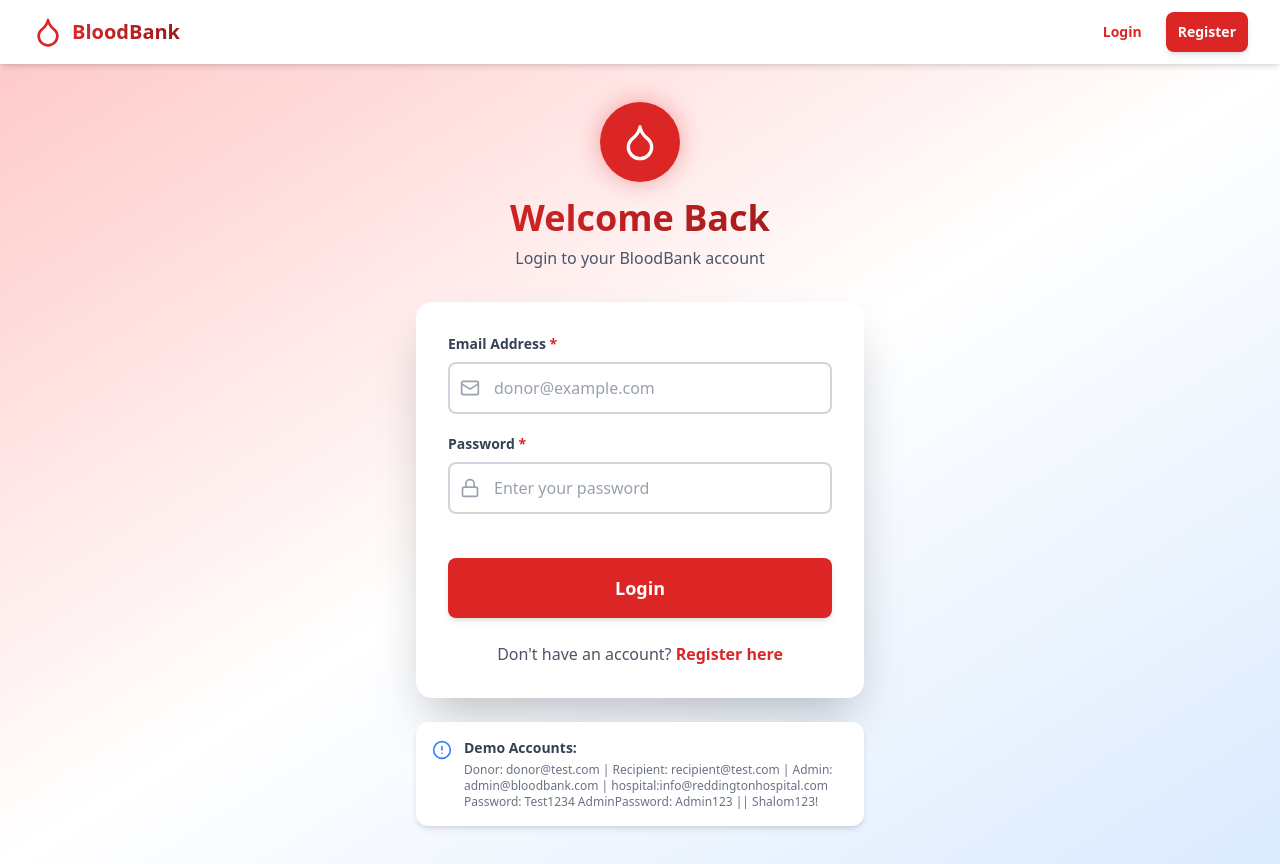
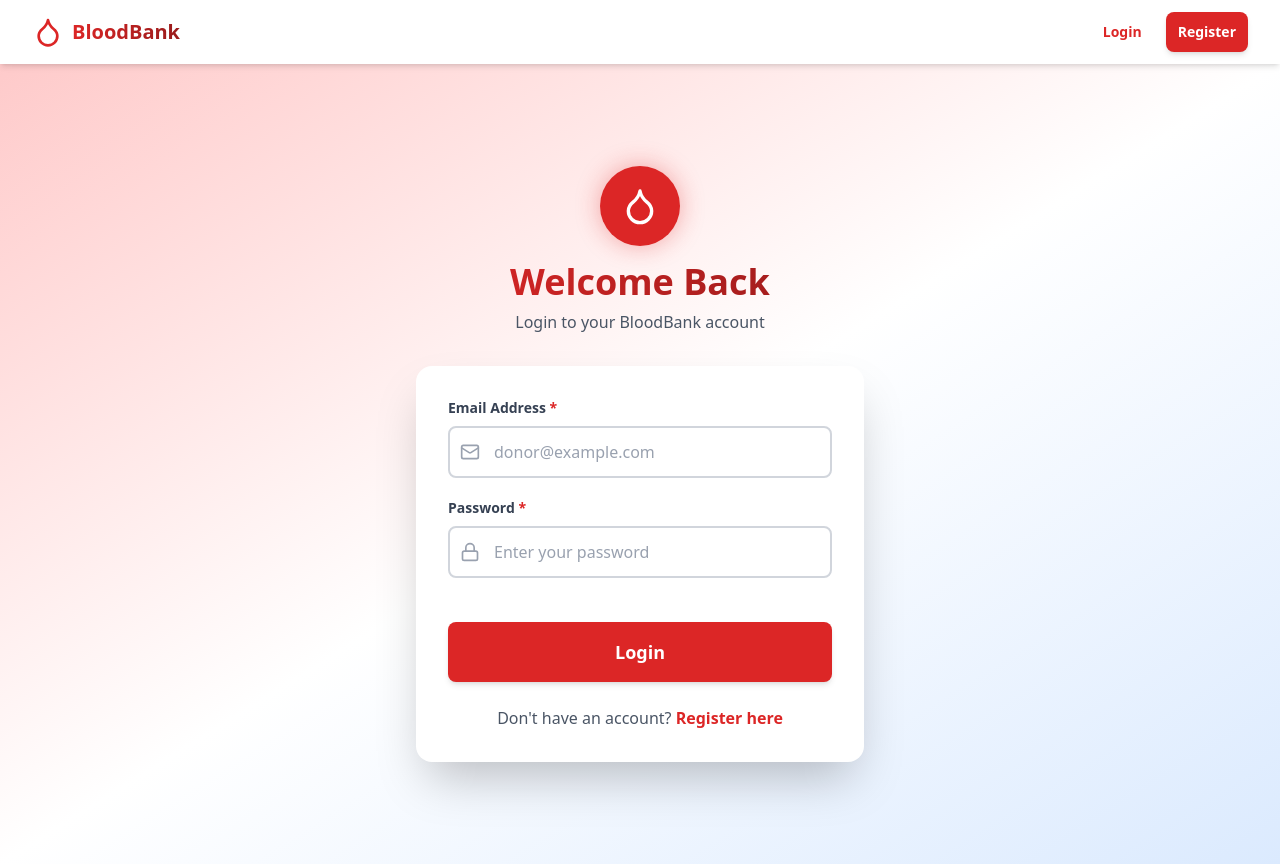
Before and after one commit to Shalomhatesjavascript/online-blood-donation-management-system, a React (Vite) app in the folder frontend/: page /login in a window 1280 px wide. Built offline with nearby package versions, Linux system fonts and the light colour scheme.

Commit message:
removed demo accounts from login page

```diff
--- a/frontend/src/pages/auth/Login.jsx
+++ b/frontend/src/pages/auth/Login.jsx
@@ -147,20 +147,7 @@ const Login = () => {
         </div>
 
         {/* Quick Info */}
-        <div className="mt-6 bg-white rounded-xl p-4 shadow-md animate-fadeIn">
-          <div className="flex items-start gap-3">
-            <AlertCircle className="w-5 h-5 text-medical-blue mt-0.5 flex-shrink-0" />
-            <div>
-              <p className="text-sm text-gray-700">
-                <span className="font-semibold">Demo Accounts:</span>
-              </p>
-              <p className="text-xs text-gray-500 mt-1">
-                Donor: donor@test.com | Recipient: recipient@test.com | Admin: admin@bloodbank.com | hospital:info@reddingtonhospital.com
-              </p>
-              <p className="text-xs text-gray-500">Password: Test1234 AdminPassword: Admin123 || Shalom123!</p>
-            </div>
-          </div>
-        </div>
+
       </div>
     </div>
   );
```
